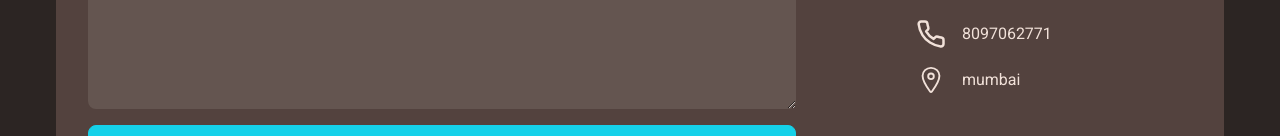
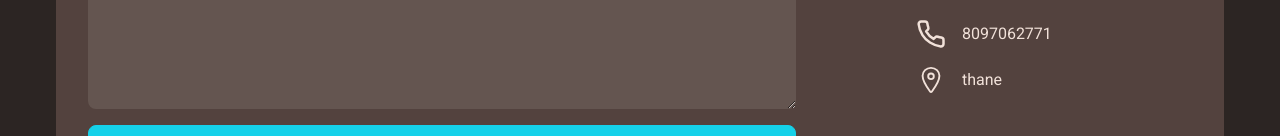
Before and after one commit to Dhaval-Joshi898/DJ-Portfolio, a React (Vite) app in the folder dj-portfolio/: page / in a window 1280 px wide. Shown: the part 3877-4013 px from the top of the page. Built offline with nearby package versions, Linux system fonts and the light colour scheme.

Commit message:
remove folders

```diff
--- a/dj-portfolio/src/components/contactMeSection/ContactInfo.jsx
+++ b/dj-portfolio/src/components/contactMeSection/ContactInfo.jsx
@@ -8,7 +8,7 @@ const ContactInfo = () => {
     <div className='flex flex-col gap-4 text-white'>
       <SingleInfo text="joshidhaval2002@gmail.com" Image={HiOutlineMail}/>
       <SingleInfo text="8097062771" Image={FiPhone}/>
-      <SingleInfo text="mumbai" Image={IoLocationOutline}/>
+      <SingleInfo text="thane" Image={IoLocationOutline}/>
     </div>
   )
 }
```
Also changed, not shown: 4 other files (tests, documents, lock files or other folders).
